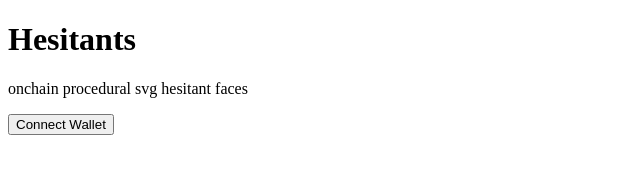
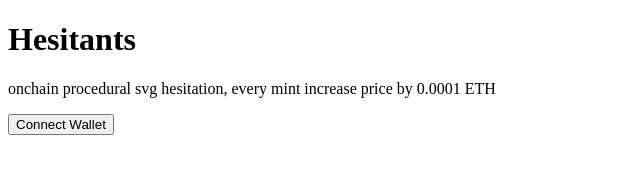
Before and after one commit to MarcoWorms/hesitants, a plain HTML site: page index.html in a window 1280 px wide. Shown: the whole page, without its empty margins (0-640 px from the left). Drawn offline with Linux system fonts and the light colour scheme.

Commit message:
Update index.html

```diff
--- a/index.html
+++ b/index.html
@@ -102,7 +102,7 @@
 </head>
 <body>
   <h1>Hesitants</h1>
-  <p>onchain procedural svg hesitant faces</p>
+  <p>onchain procedural svg hesitation, every mint increase price by 0.0001 ETH</p>
   <div id="connectButton"><button onclick="connectWallet()">Connect Wallet</button><br /><br /></div>
   <div id="mintButton" style="display: none;">
     <p>Mint Price (BASE chain): <span id="mintPrice" style="font-weight: bold;"></span></p>
```
